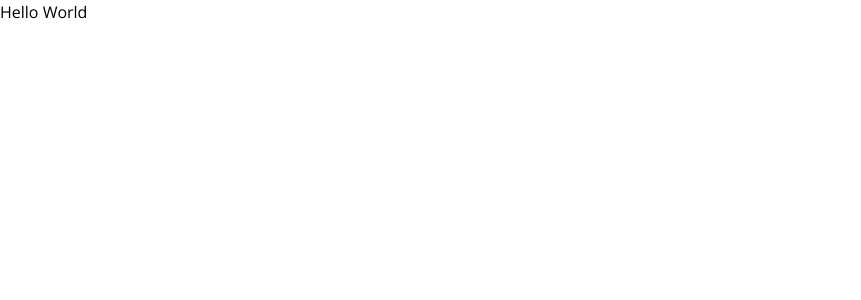
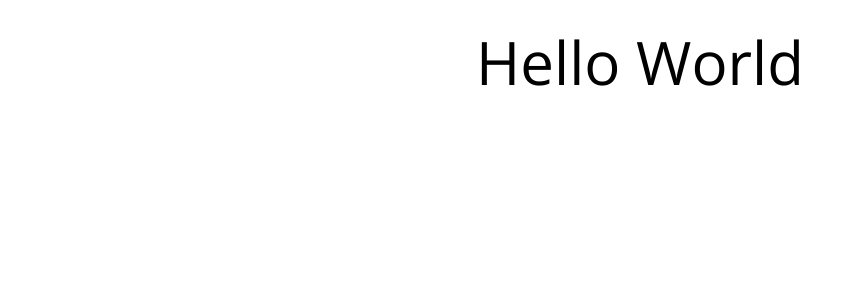
Before and after one commit to Hassan-Boulhilt/Vue-Master, a Vue app: page / in a window 1280 px wide. Shown: the top 300 px of the page, without its empty margins (0-861 px from the left). Built offline with nearby package versions, Linux system fonts and the light colour scheme; the HTML template or start-up script is replaced by a standard one.

Commit message:
check if tailwind is applicable

```diff
--- a/src/App.vue
+++ b/src/App.vue
@@ -2,7 +2,7 @@
 
 <template>
   <header>
-    <h1 class="">Hello World</h1>
+    <h1 class="mt-8 text-6xl text-center">Hello World</h1>
   </header>
 
   <main></main>
--- a/tailwind.config.js
+++ b/tailwind.config.js
@@ -1,7 +1,7 @@
 /** @type {import('tailwindcss').Config} */
 const defaultTheme = require('tailwindcss/defaultTheme')
 module.exports = {
-  content: ['./index.html, ./src/**/*.{vue,js,ts,jsx,tsx}'],
+  content: ['./index.html', './src/**/*.{vue,js,ts,jsx,tsx}'],
   theme: {
     extend: {
       fontFamily: {
```
Also changed, not shown: .eslintrc.cjs.
